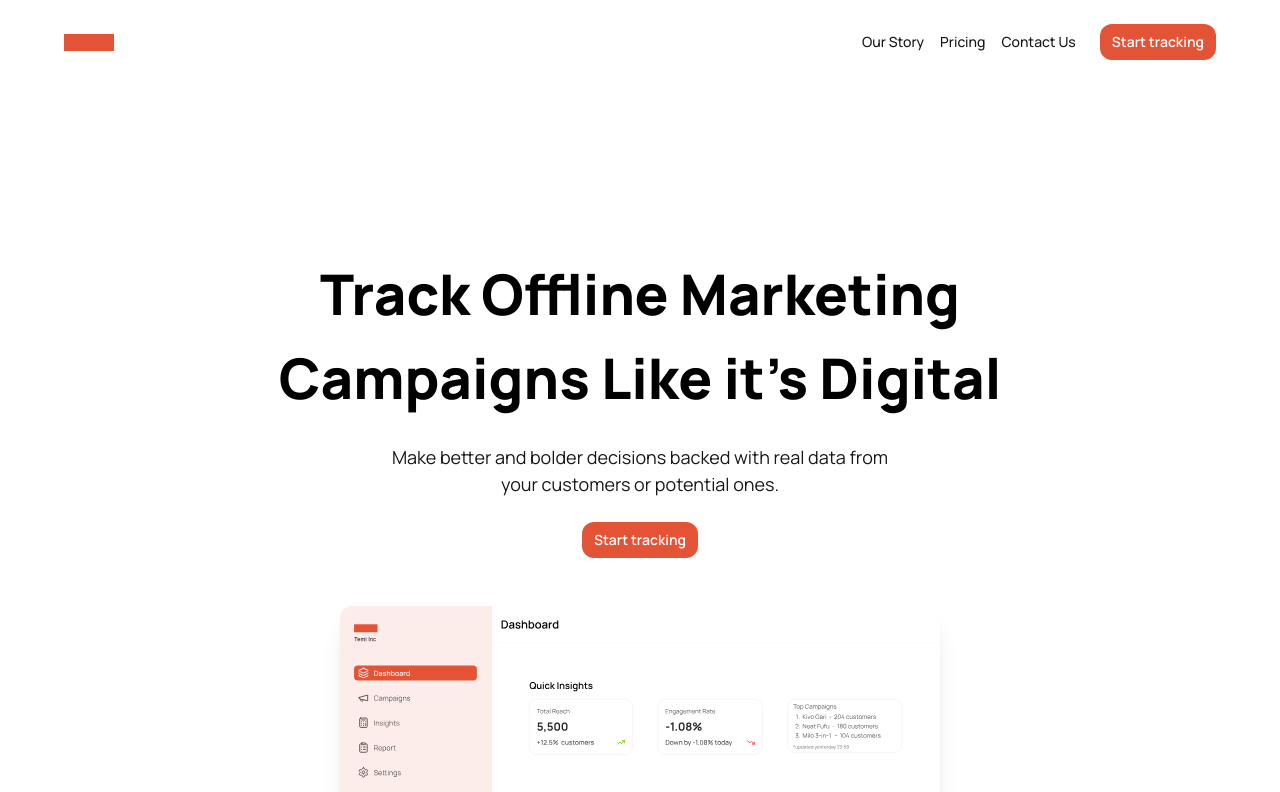
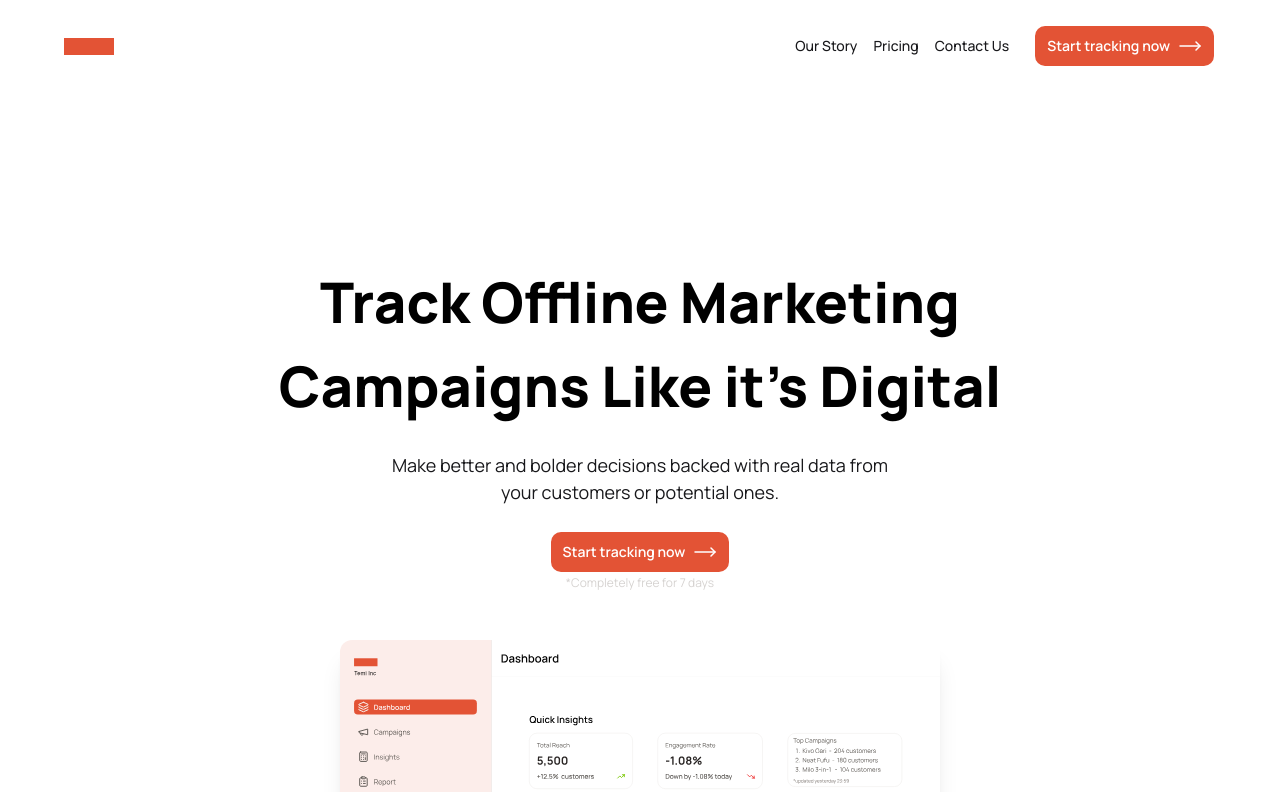
Before and after one commit to holaliamewu/attribute-landing-page, a Next.js app: page / in a window 1280 px wide. Shown: the top 792 px of the page. Built offline with nearby package versions, Linux system fonts and the light colour scheme.

Commit message:
quick changes

```diff
--- a/app/components/footer.jsx
+++ b/app/components/footer.jsx
@@ -25,7 +25,7 @@ export default function Footer( ) {
  <footer className="flex flex-col justify-between items-center bg-[#e35335] text-white px-[5%] py-18 font-[Manrope] gap-[80px] " >
    <section className="md:w-6/10 space-y-3 flex flex-col items-center gap-2 " >
       <p className="text-[48px] lg:text-[64px] text-center font-bold pb-3" >Take control of your offline Marketing.</p>
-      <button className="flex items-center gap-2 border-2 border-white text-white text-sm font-semibold px-3 py-2 rounded-xl">Start tracking Now <MoveRight /></button>
+      <button className="flex items-center gap-2 border-2 border-white text-white text-sm font-semibold px-3 py-2 rounded-xl">Start tracking now <MoveRight /></button>
    </section>
    <section className="flex flex-col items-center w-full gap-[64px]" >
     <div className="flex flex-col md:flex-row  gap-12" >
--- a/app/components/header.jsx
+++ b/app/components/header.jsx
@@ -1,6 +1,6 @@
 'use client';
 
-import { AlignJustify, X } from "lucide-react"
+import { AlignJustify, MoveRight, X } from "lucide-react"
 import Link from "next/link"
 import { useState } from "react"
 
@@ -29,7 +29,7 @@ export default function Header( ) {
     <nav className="hidden md:flex items-center gap-4" >
       {navsData.map(nav => <Link key={nav.title} href={`/${nav.path}`} className="text-sm font-[500] text-zinc-900 ">{nav.title}</Link> )}
     </nav>
-    <button className="bg-[#e35335] text-white text-sm font-semibold px-3 py-2 rounded-xl">Start tracking </button>
+    <button className="flex items-center bg-[#e35335] gap-2 border-2 border-white text-white text-sm font-semibold px-3 py-2 rounded-xl">Start tracking now <MoveRight strokeWidth={1.5} /></button>
     <span className="flex md:hidden relative" >
       { !showMobbileMenu &&
       <span >
@@ -43,7 +43,7 @@ export default function Header( ) {
        onClick={ () => setShowMobileMenu(false)}
        size={18} />}
       { showMobbileMenu && (
-        <div className="absolute flex flex-col items-center border border-stone-100 right-0 top-6 bg-[#e35335]/5 backdrop-blur rounded-xl p-1 text-center shadow-sm " >
+        <div className="absolute flex flex-col items-center border border-stone-100 right-0 top-6 bg-[#e35335]/5 backdrop-blur rounded-xl p-1 text-sm text-center shadow-sm " >
         <Link href="/" className="w-full hover:bg-[#e35335] active:bg-[#e35355]/50 hover:text-white px-[16px] py-[4px] rounded-[8px] " >Pricing</Link>
         <Link href="/" className="w-full hover:bg-[#e35335] active:bg-[#e35355]/50 hover:text-white px-[16px] py-[4px] rounded-[8px] " >Contact</Link>
       </div>
--- a/app/components/hero.jsx
+++ b/app/components/hero.jsx
@@ -1,6 +1,6 @@
 "use client"
 
-import {ChartSpline, Gauge, Zap, Handshake, Mail, Phone} from "lucide-react"
+import {ChartSpline, Gauge, Zap, Handshake, Mail, Phone, MoveRight} from "lucide-react"
 import Image from "next/image";
 import { AnimatePresence, motion } from "motion/react";
 
@@ -63,7 +63,8 @@ export default function Hero( ) {
         className="flex flex-col items-center justify-center h-full px-[5%] text-center" >
           <h1 className="text-[32px] md:text-[48px] lg:text-[56px] font-black pb-6 lg:w-2/3  max-w-[800px]" >Track Offline Marketing Campaigns Like it's Digital</h1>
           <p className="w-[90%] md:w-2/3 max-w-[500px] text-[16px] md:text-[18px] font-regular text-zinc-900 pb-6" >Make better and bolder decisions backed with real data from your customers or potential ones.</p>
-          <button className="bg-[#e35335] text-white text-sm font-semibold px-3 py-2 rounded-xl">Start tracking </button>
+          <button className="flex items-center bg-[#e35335] gap-2 border-2 border-white text-white text-sm font-semibold px-3 py-2 rounded-xl">Start tracking now <MoveRight strokeWidth={1.5} /></button>
+          <p className="text-[12px] text-stone-300" >*Completely free for 7 days</p>
         </div>
         <Image width={600} height={400} src="/hero-img.svg" alt="Desktop hero image" className="hidden md:flex mx-auto mt-12 rounded-xl shadow-xl " />
         <Image width={300} height={200} src="/hero-mobile-img.png" alt="Mobile hero image" className="flex md:hidden mx-auto mt-12 rounded-xl " />
--- a/app/page.js
+++ b/app/page.js
@@ -4,7 +4,7 @@ import Hero from "./components/hero";
 
 export default function Home( ) {
   return(
-  <div className="min-h-[100lvh] bg-white">
+  <div className="">
 		<Header />
 		<Hero />
 		<Footer />
```
